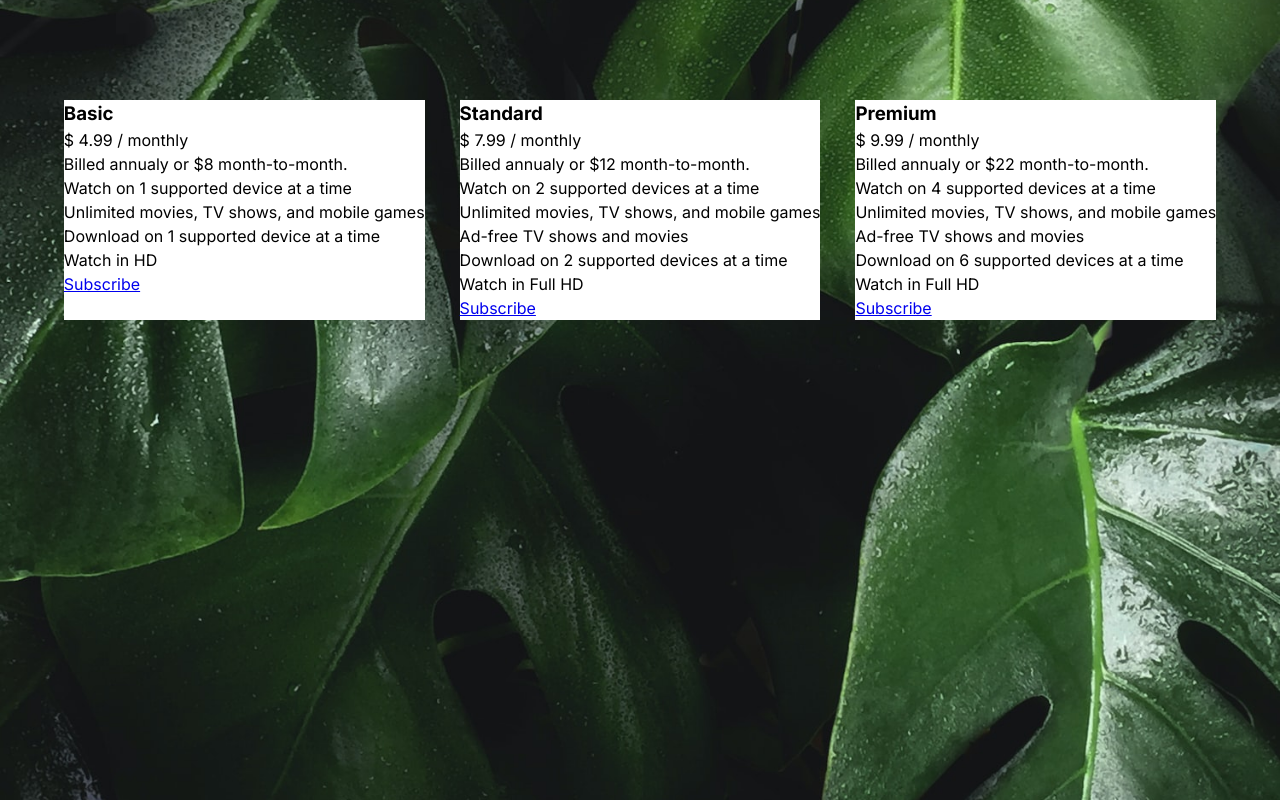
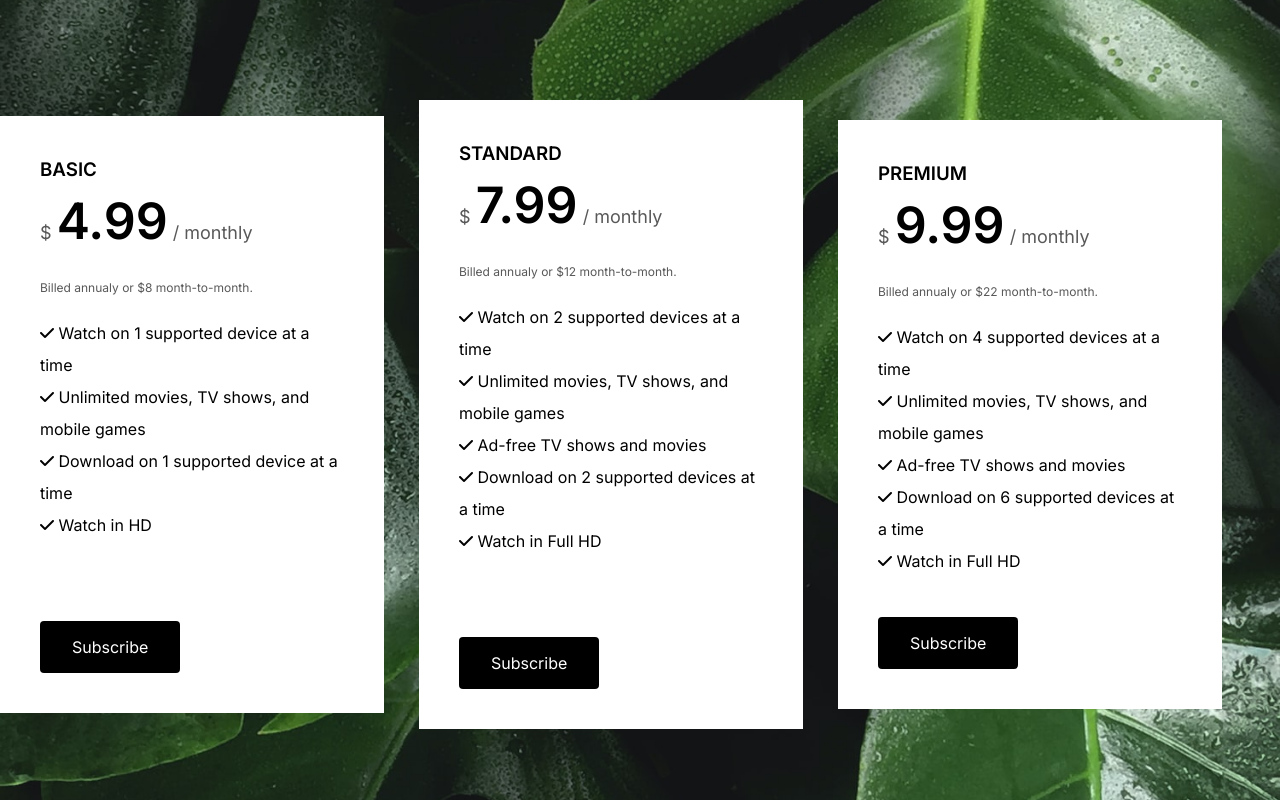
Before and after one commit to Nedelchev86/HTML-and-CSS-Exams, a plain HTML site: page HTML & CSS Retake Exam - 13 April 2023/01_Payment Plan/index.html in a window 1280 px wide. Drawn offline with Linux system fonts and the light colour scheme.

Commit message:
01_Payment Plan

```diff
--- a/HTML & CSS Retake Exam - 13 April 2023/01_Payment Plan/index.html
+++ b/HTML & CSS Retake Exam - 13 April 2023/01_Payment Plan/index.html
@@ -9,41 +9,41 @@
     <body>
         <div class="contet-wrapper">
             <section>
-                <article>
+                <article class="first">
                     <h3>Basic</h3>
-                    <p class="price">$ 4.99 / monthly</p>
+                    <p class="price">$ <span>4.99</span> / monthly</p>
                     <p class="small">Billed annualy or $8 month-to-month.</p>
                     <ul>
-                        <li>Watch on 1 supported device at a time</li>
-                        <li>Unlimited movies, TV shows, and mobile games</li>
-                        <li>Download on 1 supported device at a time</li>
-                        <li>Watch in HD</li>
+                        <li><i class="fa-solid fa-check"></i> Watch on 1 supported device at a time</li>
+                        <li><i class="fa-solid fa-check"></i> Unlimited movies, TV shows, and mobile games</li>
+                        <li><i class="fa-solid fa-check"></i> Download on 1 supported device at a time</li>
+                        <li><i class="fa-solid fa-check"></i> Watch in HD</li>
                     </ul>
                     <p><a href="#">Subscribe</a></p>
                 </article>
-                <article>
+                <article class="second">
                     <h3>Standard</h3>
-                    <p class="price">$ 7.99 / monthly</p>
+                    <p class="price">$ <span>7.99</span> / monthly</p>
                     <p class="small">Billed annualy or $12 month-to-month.</p>
                     <ul>
-                        <li>Watch on 2 supported devices at a time</li>
-                        <li>Unlimited movies, TV shows, and mobile games</li>
-                        <li>Ad-free TV shows and movies</li>
-                        <li>Download on 2 supported devices at a time</li>
-                        <li>Watch in Full HD</li>
+                        <li><i class="fa-solid fa-check"></i> Watch on 2 supported devices at a time</li>
+                        <li><i class="fa-solid fa-check"></i> Unlimited movies, TV shows, and mobile games</li>
+                        <li><i class="fa-solid fa-check"></i> Ad-free TV shows and movies</li>
+                        <li><i class="fa-solid fa-check"></i> Download on 2 supported devices at a time</li>
+                        <li><i class="fa-solid fa-check"></i> Watch in Full HD</li>
                     </ul>
                     <p><a href="#">Subscribe</a></p>
                 </article>
-                <article>
+                <article class="third">
                     <h3>Premium</h3>
-                    <p class="price">$ 9.99 / monthly</p>
+                    <p class="price">$ <span>9.99</span> / monthly</p>
                     <p class="small">Billed annualy or $22 month-to-month.</p>
                     <ul>
-                        <li>Watch on 4 supported devices at a time</li>
-                        <li>Unlimited movies, TV shows, and mobile games</li>
-                        <li>Ad-free TV shows and movies</li>
-                        <li>Download on 6 supported devices at a time</li>
-                        <li>Watch in Full HD</li>
+                        <li><i class="fa-solid fa-check"></i> Watch on 4 supported devices at a time</li>
+                        <li><i class="fa-solid fa-check"></i> Unlimited movies, TV shows, and mobile games</li>
+                        <li><i class="fa-solid fa-check"></i> Ad-free TV shows and movies</li>
+                        <li><i class="fa-solid fa-check"></i> Download on 6 supported devices at a time</li>
+                        <li><i class="fa-solid fa-check"></i> Watch in Full HD</li>
                     </ul>
                     <p><a href="#">Subscribe</a></p>
                 </article>
--- a/HTML & CSS Retake Exam - 13 April 2023/01_Payment Plan/style.css
+++ b/HTML & CSS Retake Exam - 13 April 2023/01_Payment Plan/style.css
@@ -1,4 +1,5 @@
 @import url("https://fonts.googleapis.com/css2?family=Inter:wght@100;200;300;400;500;600;700;800;900&amp;display=swap");
+@import url("https://cdnjs.cloudflare.com/ajax/libs/font-awesome/6.3.0/css/all.min.css");
 
 *,
 *::before,
@@ -19,6 +20,7 @@ img {
 
 li {
     list-style: none;
+    line-height: 2;
 }
 
 body {
@@ -36,6 +38,8 @@ body {
 article {
     margin-top: 100px;
     background-color: #ffffff;
+    padding: 40px;
+    max-width: 30%;
 }
 
 .contet-wrapper {
@@ -45,4 +49,49 @@ article {
 section {
     display: flex;
     gap: 35px;
+    align-items: center;
 }
+
+h3 {
+    text-transform: uppercase;
+    font-weight: 600;
+}
+
+span {
+    font-size: 50px;
+    font-weight: 600;
+    color: black;
+}
+
+.price {
+    color: #595959;
+    font-size: 18px;
+}
+
+.small {
+    font-size: 12px;
+    color: #595959;
+    padding-block: 20px;
+}
+
+a {
+    display: inline-block;
+    background-color: black;
+    color: white;
+    padding: 14px 32px;
+    border-radius: 4px;
+    text-decoration: none;
+}
+
+ul {
+    margin-bottom: 80px;
+}
+a:hover {
+    border: 1px solid black;
+    color: black;
+    background-color: white;
+}
+
+.third ul {
+    margin-bottom: 40px;
+}
```
